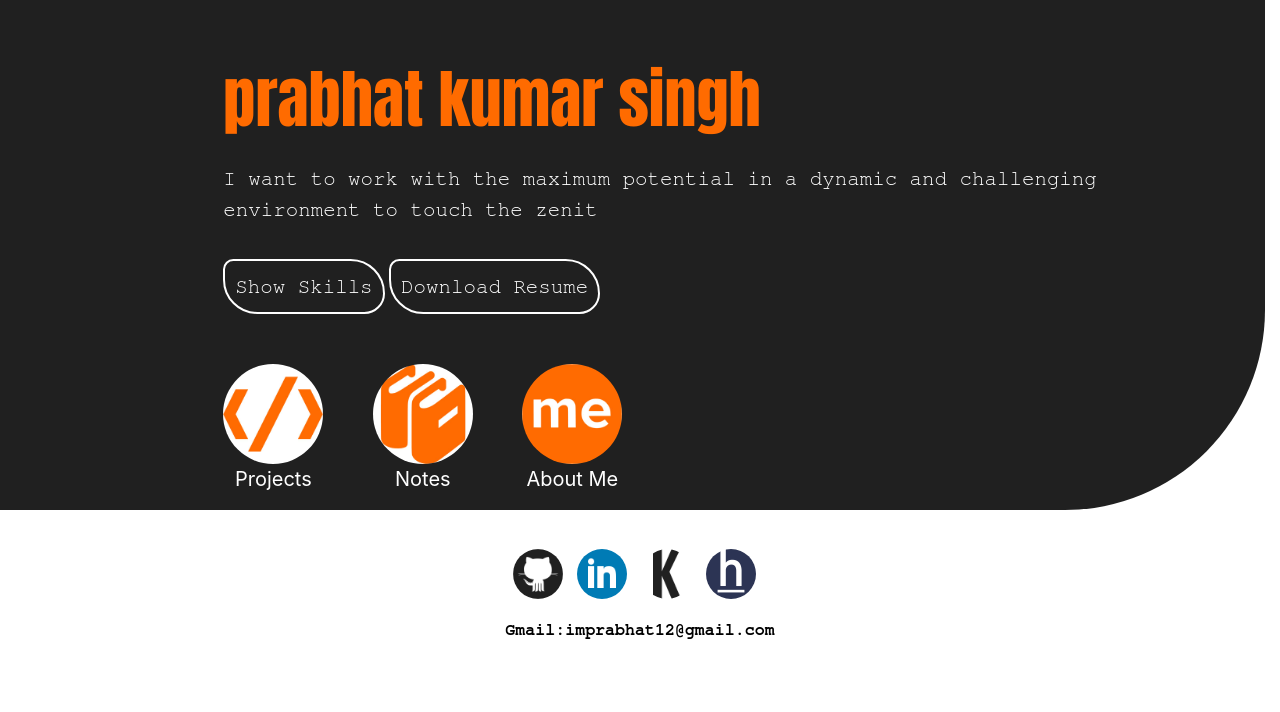
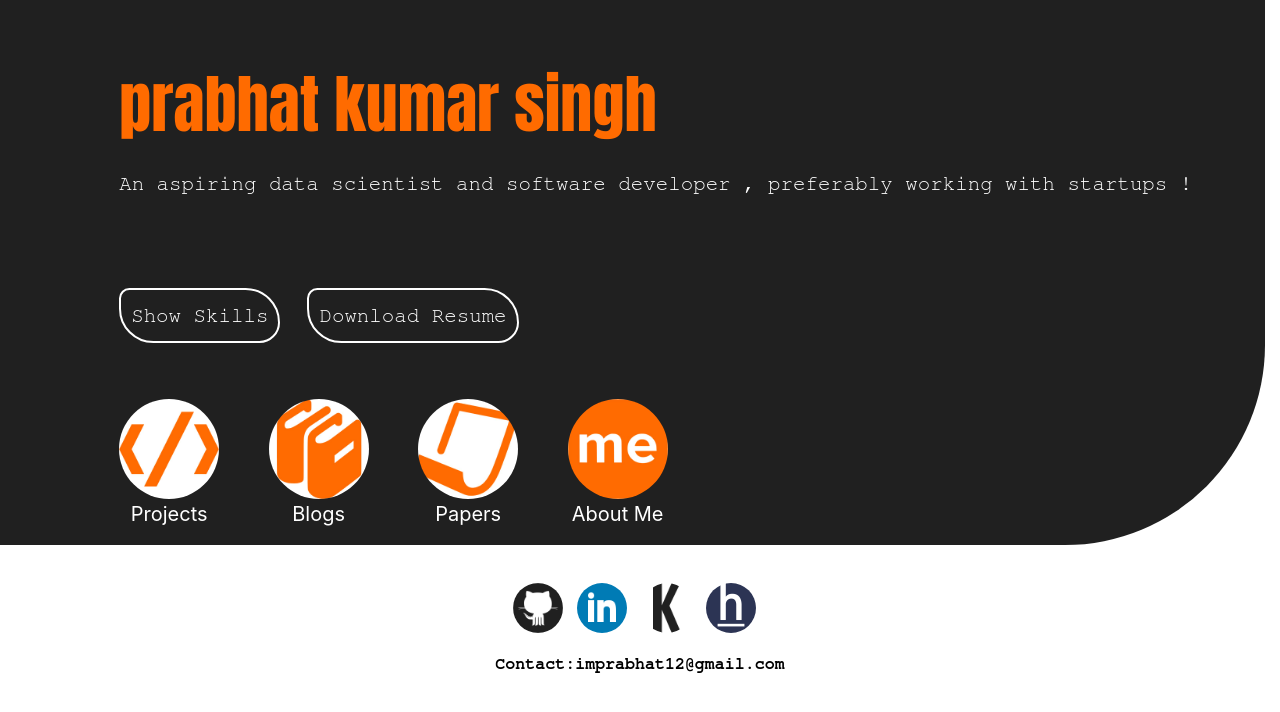
Before and after one commit to prabhatks12/prabhatks12.github.io, a plain HTML site: page index.html in a window 1280 px wide. Drawn offline with nearby package versions, Linux system fonts and the light colour scheme.

Commit message:
final structure but not linked

```diff
--- a/index.html
+++ b/index.html
@@ -3,7 +3,7 @@
 <head>
 	<title>Portfolio</title>
 	<link rel="stylesheet" type="text/css" href="css/style.css">
-	<meta name="viewport" content="width=device-width, initial-scale=1.0">
+	<meta name="viewport" content="width=device-width, initial-scale=0.7">
 	<link rel="stylesheet" href="https://maxcdn.bootstrapcdn.com/bootstrap/4.3.1/css/bootstrap.min.css">
 </head>
 
@@ -11,13 +11,13 @@
 
 <div class="col-12 row body_style" style="position: relative;height: 80%;">
 
-		<div class="col-2"></div>
+		<div class="col-1"></div>
 
-		<div class="col-10 center_vertical">
+		<div class="col-11 center_vertical">
 			<p class="intro_text"><b>prabhat kumar singh</b></p>
-			<p class="normal_text" id="demo" style="height:80px;"></p>
-
-			<button class="button_round normal_text">Show Skills</button>
+			<p class="normal_text" id="demo" style="height:80px;" ></p>
+			<br>
+			<button class="button_round normal_text">Show Skills</button>&nbsp; &nbsp; &nbsp;
 			<button class="button_round normal_text">Download Resume</button>
 
 			<div class="col-12 row" style="margin-top:5%;">
@@ -30,7 +30,14 @@
 
 					<figure>
 						<img src="icons/notes.jpg" class="main_icons">
-						<figcaption class="main_icons_caption">Notes</figcaption>
+						<figcaption class="main_icons_caption">Blogs</figcaption>
+					</figure>
+
+					&nbsp; &nbsp; &nbsp; &nbsp; &nbsp; &nbsp;
+
+					<figure>
+						<img src="icons/paper.jpg" class="main_icons">
+						<figcaption class="main_icons_caption">Papers</figcaption>
 					</figure>
 
 					&nbsp; &nbsp; &nbsp; &nbsp; &nbsp; &nbsp;
@@ -54,7 +61,7 @@
 		<img src="icons/kaggle.jpg" class="circular-img" />&nbsp; &nbsp;
 		<img src="icons/hackerearth.png" class="circular-img" />&nbsp; &nbsp;
 		<br><br>
-		<p class="normal_text" style="color:#000;"><b>Gmail:imprabhat12@gmail.com</b></p>
+		<p class="normal_text" style="color:#000;"><b>Contact:imprabhat12@gmail.com</b></p>
 </div>
 
 <script src="script/script.js"></script>
--- a/script/script.js
+++ b/script/script.js
@@ -1,5 +1,5 @@
 var i = 0;
-var txt = 'I want to work with the maximum potential in a dynamic and challenging environment to touch the zenith of career';
+var txt = 'An aspiring data scientist and software developer , preferably working with startups !'
 var speed = 50;
 
 function typeWriter() {
```
Also changed, not shown: icons/paper.jpg (added).
